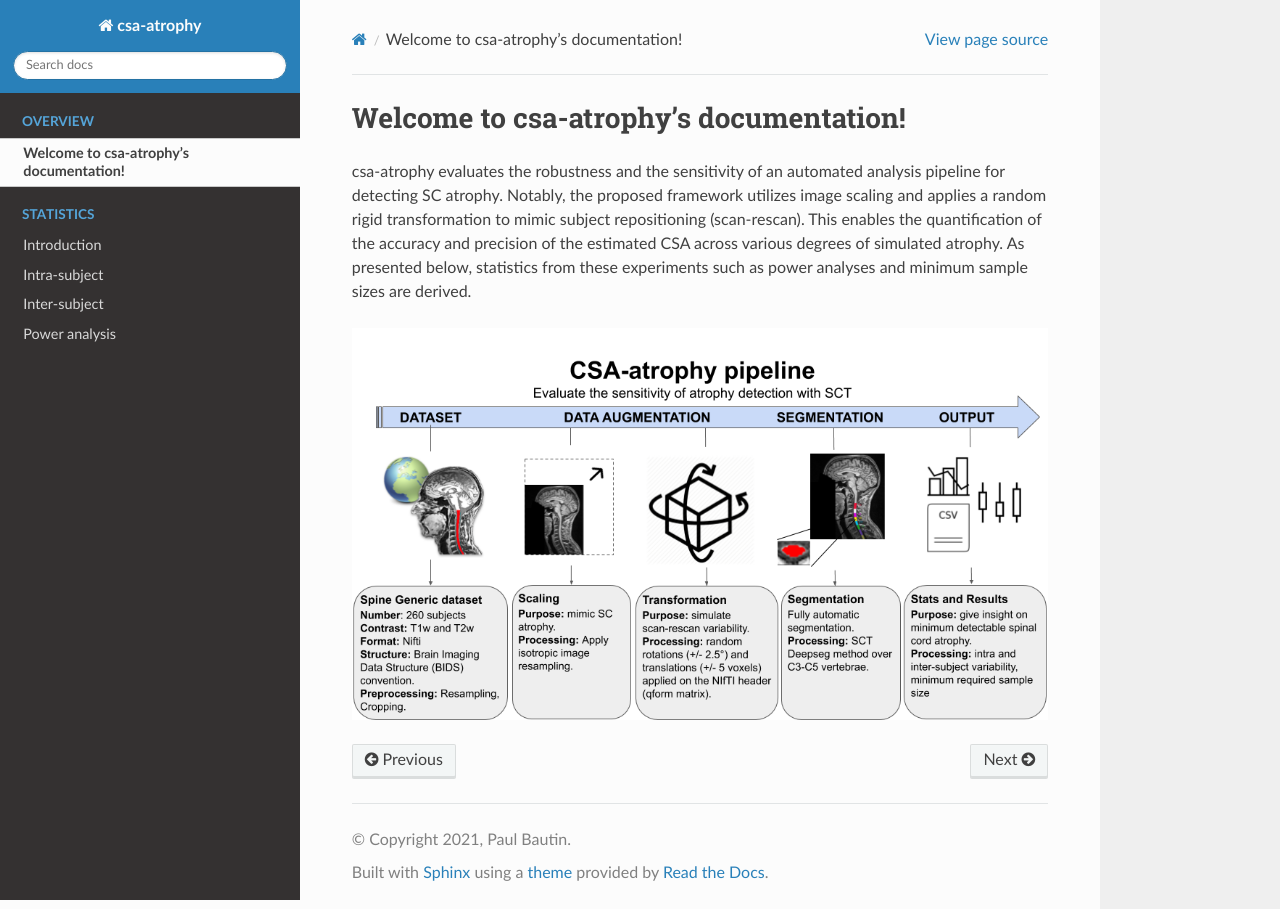
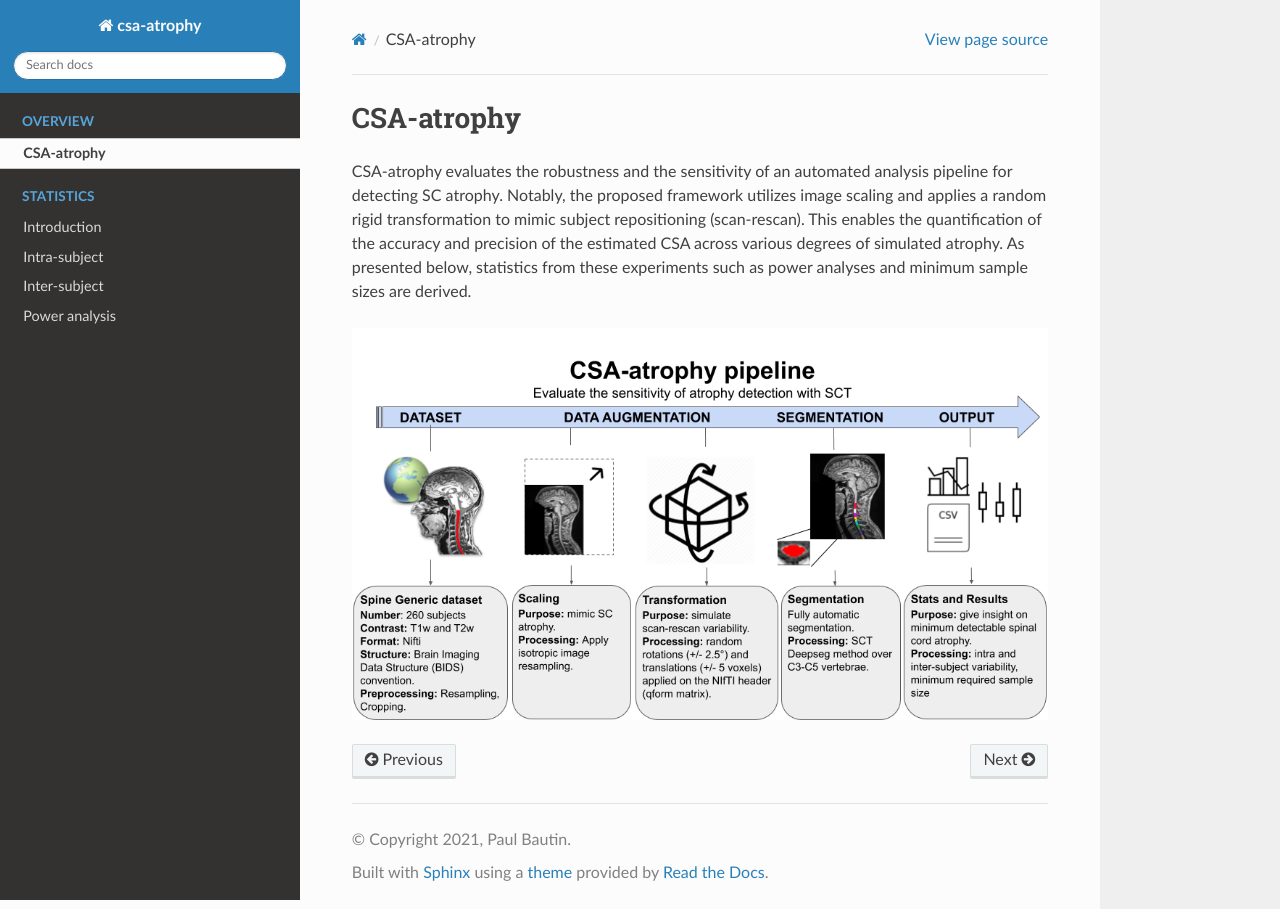
Before and after one commit to sct-pipeline/csa-atrophy, a Sphinx documentation site: the page built from docs/overview.rst, in a window 1280 px wide. Built offline with Sphinx 7.4.7 and the Read the Docs theme 2.0.0, drawn with Linux system fonts in a browser that asks for light colours.

Commit message:
- update title for overview

```diff
--- a/docs/overview.rst
+++ b/docs/overview.rst
@@ -3,8 +3,8 @@
    You can adapt this file completely to your liking, but it should at least
    contain the root `toctree` directive.
 
-Welcome to csa-atrophy's documentation!
-=========================================
-csa-atrophy evaluates the robustness and the sensitivity of an automated analysis pipeline for detecting SC atrophy. Notably, the proposed framework utilizes image scaling and applies a random rigid transformation to mimic subject repositioning (scan-rescan). This enables the quantification of the accuracy and precision of the estimated CSA across various degrees of simulated atrophy. As presented below, statistics from these experiments such as power analyses and minimum sample sizes are derived.
+CSA-atrophy
+============
+CSA-atrophy evaluates the robustness and the sensitivity of an automated analysis pipeline for detecting SC atrophy. Notably, the proposed framework utilizes image scaling and applies a random rigid transformation to mimic subject repositioning (scan-rescan). This enables the quantification of the accuracy and precision of the estimated CSA across various degrees of simulated atrophy. As presented below, statistics from these experiments such as power analyses and minimum sample sizes are derived.
 
 .. image:: csa_atrophy_scheme3.png
```
